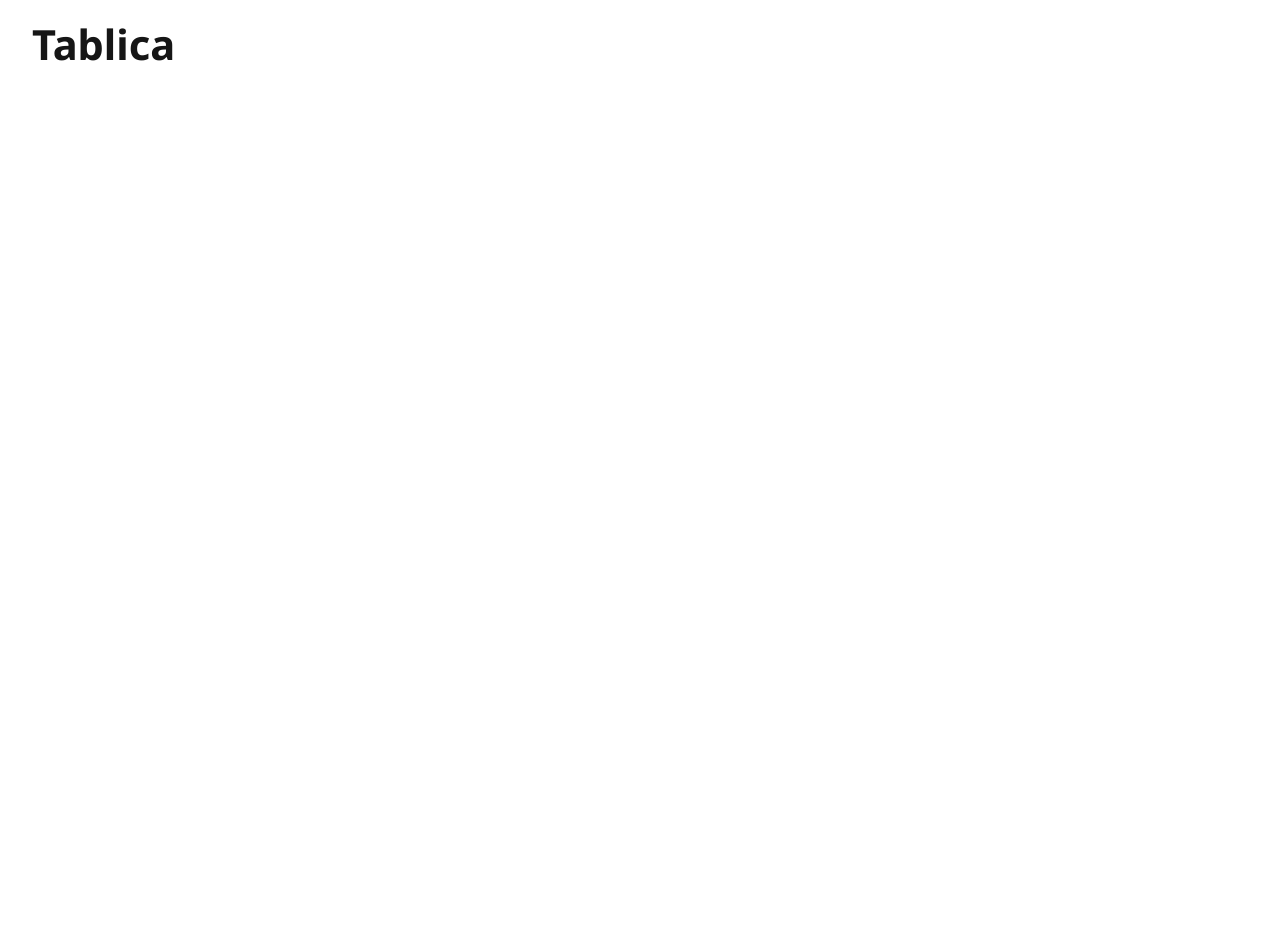
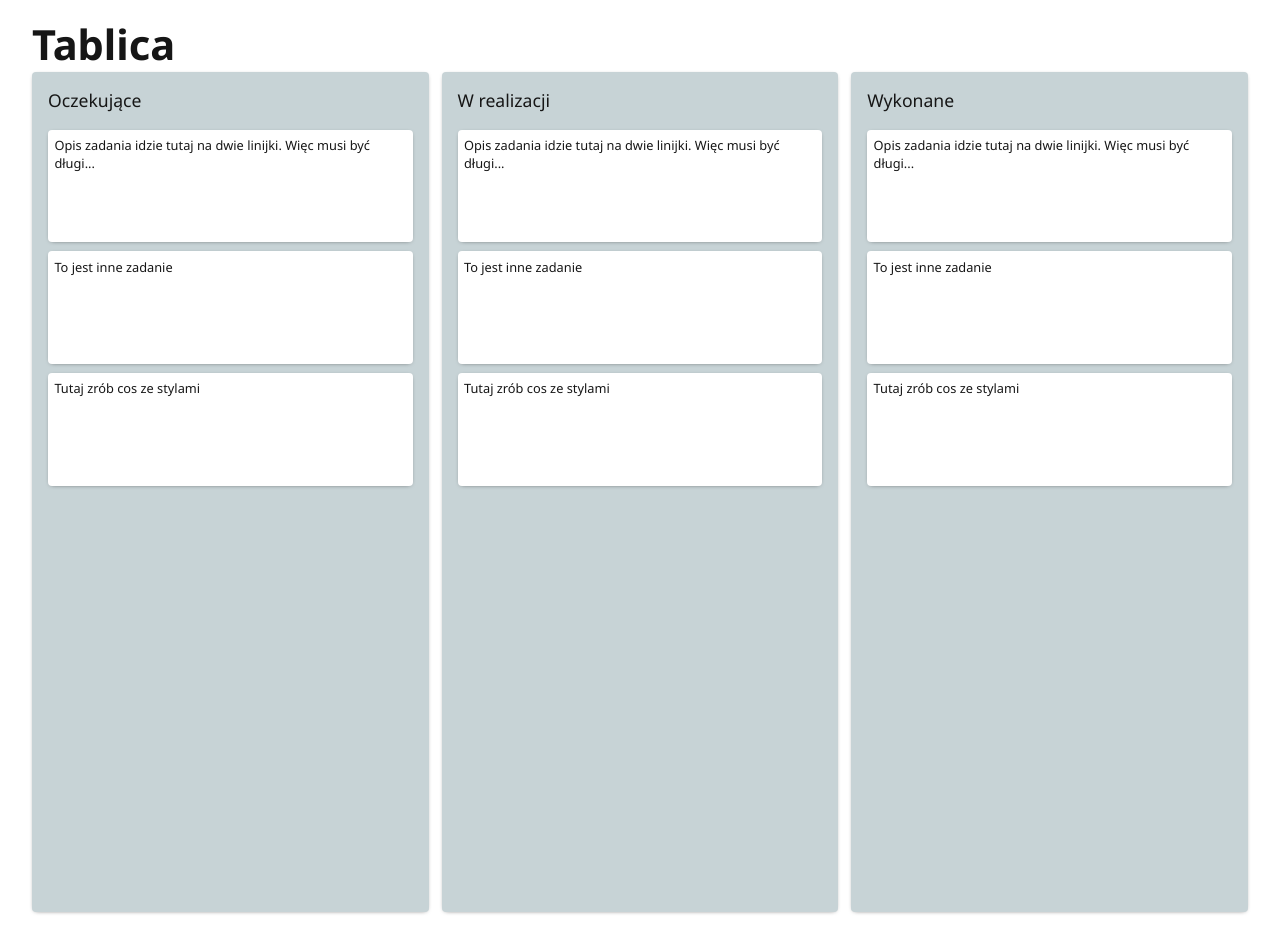
Before and after one commit to Themalni/vue-task-board, a Vue app: page / in a window 1280 px wide. Before the commit the page ends 800 px from the top, so only its background shows below. Built offline with nearby package versions, Linux system fonts and the light colour scheme.

Commit message:
created card and column components

```diff
--- a/package.json
+++ b/package.json
@@ -13,7 +13,9 @@
     "core-js": "^2.6.5",
     "vue": "^2.6.10",
     "vue-router": "^3.0.3",
-    "vuex": "^3.0.1"
+    "vuedraggable": "^2.23.2",
+    "vuex": "^3.0.1",
+    "vuex-persist": "^2.1.1"
   },
   "devDependencies": {
     "@vue/cli-plugin-babel": "^3.0.1",
--- a/src/App.vue
+++ b/src/App.vue
@@ -1,22 +1,64 @@
 <template>
   <div id="app">
-    <Board>
-      <template v-slot:header>
-        <h1>Tablica</h1>
-      </template>
-      <template v-slot:body></template>
+    <Board :header="boardHeader">
+      <Board-Column v-for="column in columns" :key="column.id" :title="column.title">
+        <draggable v-model="tasks">
+          <Card v-for="task in tasks" :key="task.id" :description="task.description"></Card>
+        </draggable>
+      </Board-Column>
     </Board>
   </div>
 </template>
 
 <script>
 import Board from "@/components/Board";
+import BoardColumn from "@/components/BoardColumn";
+import Card from "@/components/Card";
+import draggable from "vuedraggable";
 
 export default {
   name: "App",
   components: {
-    Board
-  }
+    Board,
+    BoardColumn,
+    Card,
+    draggable
+  },
+  data: () => ({
+    boardHeader: "Tablica",
+    columns: [
+      {
+        id: 1,
+        title: "Oczekujące"
+      },
+      {
+        id: 2,
+        title: "W realizacji"
+      },
+      {
+        id: 3,
+        title: "Wykonane"
+      }
+    ],
+    tasks: [
+      {
+        id: 1,
+        description:
+          "Opis zadania idzie tutaj na dwie linijki. Więc musi być długi...",
+        status: "Oczekujące"
+      },
+      {
+        id: 2,
+        description: "To jest inne zadanie",
+        status: "Oczekujące"
+      },
+      {
+        id: 3,
+        description: "Tutaj zrób cos ze stylami",
+        status: "Oczekujące"
+      }
+    ]
+  })
 };
 </script>
 <style>
--- a/src/assets/scss/_variables.scss
+++ b/src/assets/scss/_variables.scss
@@ -5,3 +5,4 @@ $crimson: #b30000;
 $ecru: #f7ffee;
 $grey: #c7d3d6;
 $graphite: #161616;
+$white: #ffffff;
--- a/src/assets/scss/style.scss
+++ b/src/assets/scss/style.scss
@@ -6,6 +6,7 @@ body {
   margin: 0;
   padding: 0;
   font-family: 'Noto Sans', sans-serif;
+  color: $graphite;
 }
 
 h1, h2, h3, h4 {
--- a/src/components/Board.vue
+++ b/src/components/Board.vue
@@ -1,17 +1,22 @@
 <template>
   <div class="board">
     <div class="board-header">
-      <slot name="header"></slot>
+      <h1>{{ header }}</h1>
     </div>
     <div class="board-body">
-      <slot name="body"></slot>
+      <slot></slot>
     </div>
   </div>
 </template>
 
 <script>
 export default {
-  name: "Board"
+  name: "Board",
+  props: {
+    header: {
+      type: String
+    }
+  }
 };
 </script>
 
--- /dev/null
+++ b/src/components/BoardColumn.vue
@@ -0,0 +1,36 @@
+<template>
+  <div class="column">
+    <div class="column-header">{{ title }}</div>
+    <div class="column-body">
+      <slot></slot>
+    </div>
+  </div>
+</template>
+
+<script>
+export default {
+  name: "BoardColumn",
+  props: {
+    title: {
+      type: String
+    }
+  }
+};
+</script>
+
+<style lang="scss">
+.column {
+  display: flex;
+  flex-direction: column;
+  width: 30%;
+  height: 100vh;
+  padding: 1em 1em 1.5em;
+  border-radius: 4px;
+  background-color: $grey;
+  box-shadow: 0 1px 5px -3px $graphite;
+}
+.column-header {
+  font-size: 1.1em;
+  padding-bottom: 1em;
+}
+</style>
--- /dev/null
+++ b/src/components/Card.vue
@@ -0,0 +1,37 @@
+<template>
+  <div class="card">
+    <div class="card-body">{{ description }}</div>
+    <div class="card-footer">
+      <slot></slot>
+    </div>
+  </div>
+</template>
+
+<script>
+export default {
+  name: "Card",
+  props: {
+    description: {
+      type: String
+    }
+  }
+};
+</script>
+
+<style lang="scss">
+.card {
+  max-width: 100%;
+  height: 100px;
+  margin-bottom: 0.7em;
+  padding: 0.5em;
+  border-radius: 4px;
+  background-color: $white;
+  box-shadow: 0 1px 5px -3px $graphite;
+  font-size: 0.8em;
+}
+.card-footer {
+  display: flex;
+  flex-direction: row;
+  justify-content: space-between;
+}
+</style>
--- a/src/store.js
+++ b/src/store.js
@@ -1,16 +1,23 @@
 import Vue from 'vue'
 import Vuex from 'vuex'
+import VuexPersist from 'vuex-persist'
 
 Vue.use(Vuex)
 
+const vuexLocalStorage = new VuexPersist({ storage: localStorage })
+
 export default new Vuex.Store({
   state: {
-
+    tasks: []
+  },
+  getters: {
+    tasks: state => state.tasks
   },
   mutations: {
 
   },
   actions: {
 
-  }
+  },
+  plugins: [vuexLocalStorage.plugin]
 })
```
Also changed, not shown: 1 other file (tests, documents, lock files or other folders).
